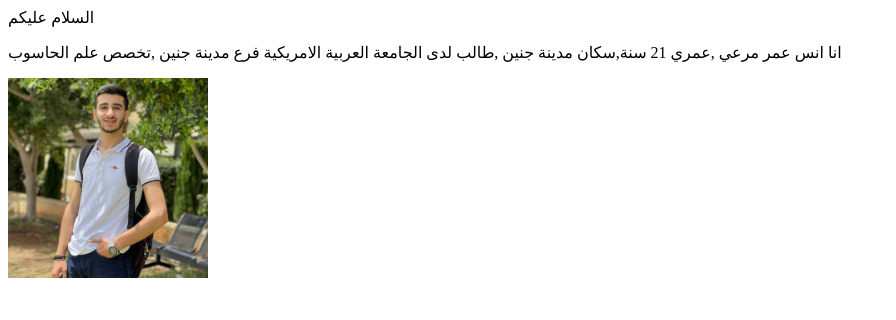
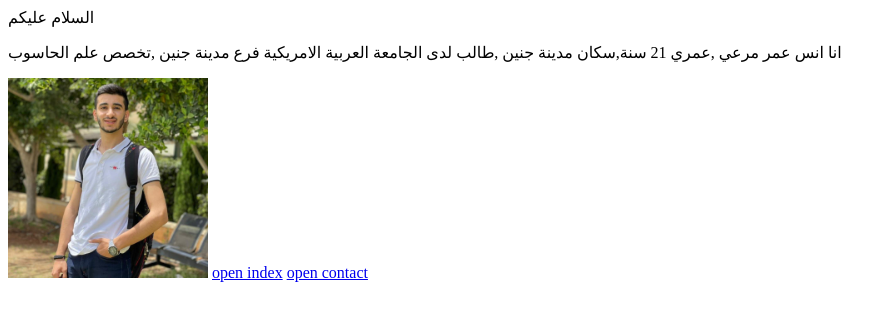
Before and after one commit to Anasmaree/task02, a plain HTML site: page index.html in a window 1280 px wide. Shown: the whole page, without its empty margins (0-896 px from the left). Drawn offline with Linux system fonts and the light colour scheme.

Commit message:
Add files via upload

```diff
--- a/index.html
+++ b/index.html
@@ -8,3 +8,5 @@ width="200px"
 alt="صورة شخصية "
 
 />
+<a href="index.html">open index</a>
+<a href="contact.html"> open contact</a>
```
Also changed, not shown: contact.html (added, +6 -0 lines).
